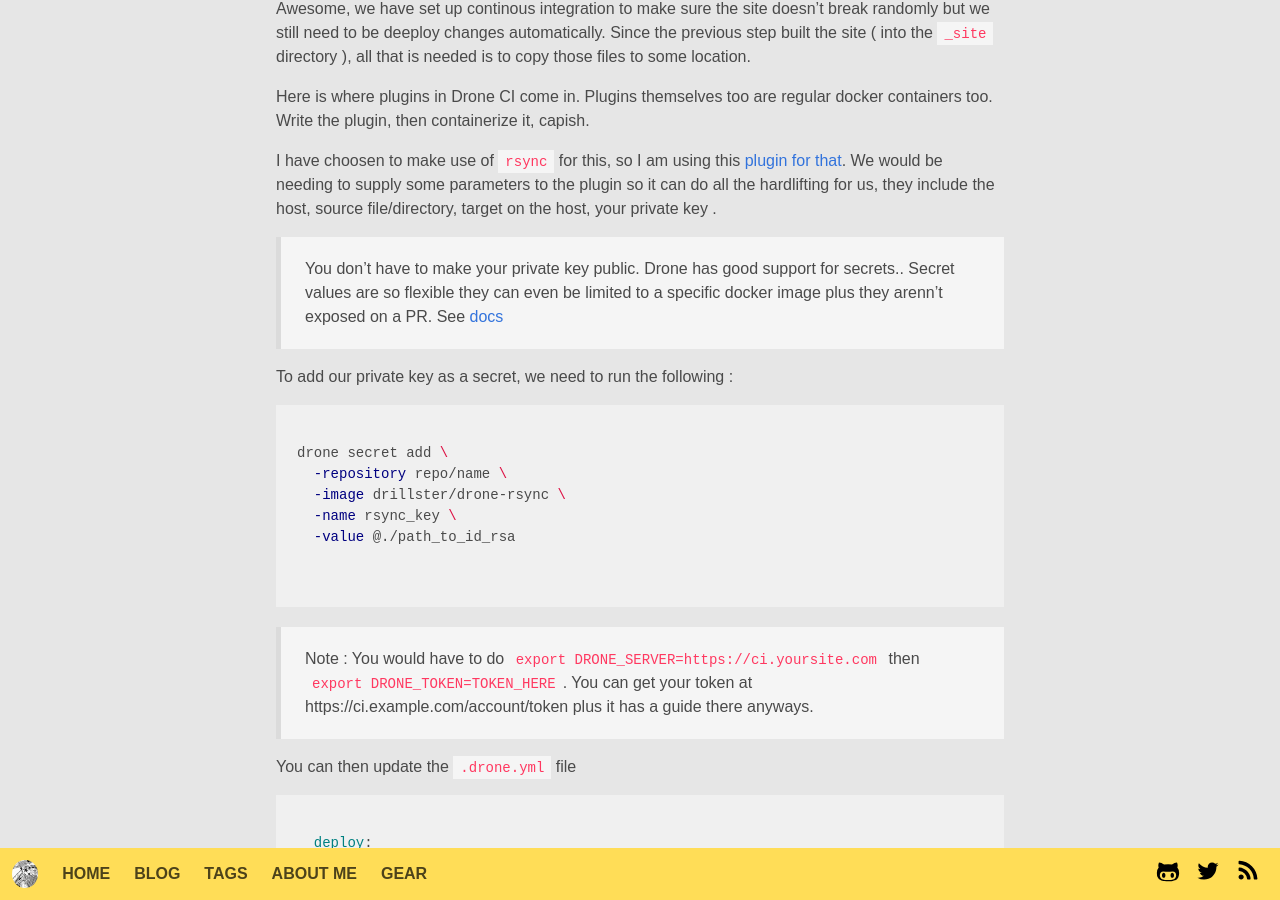
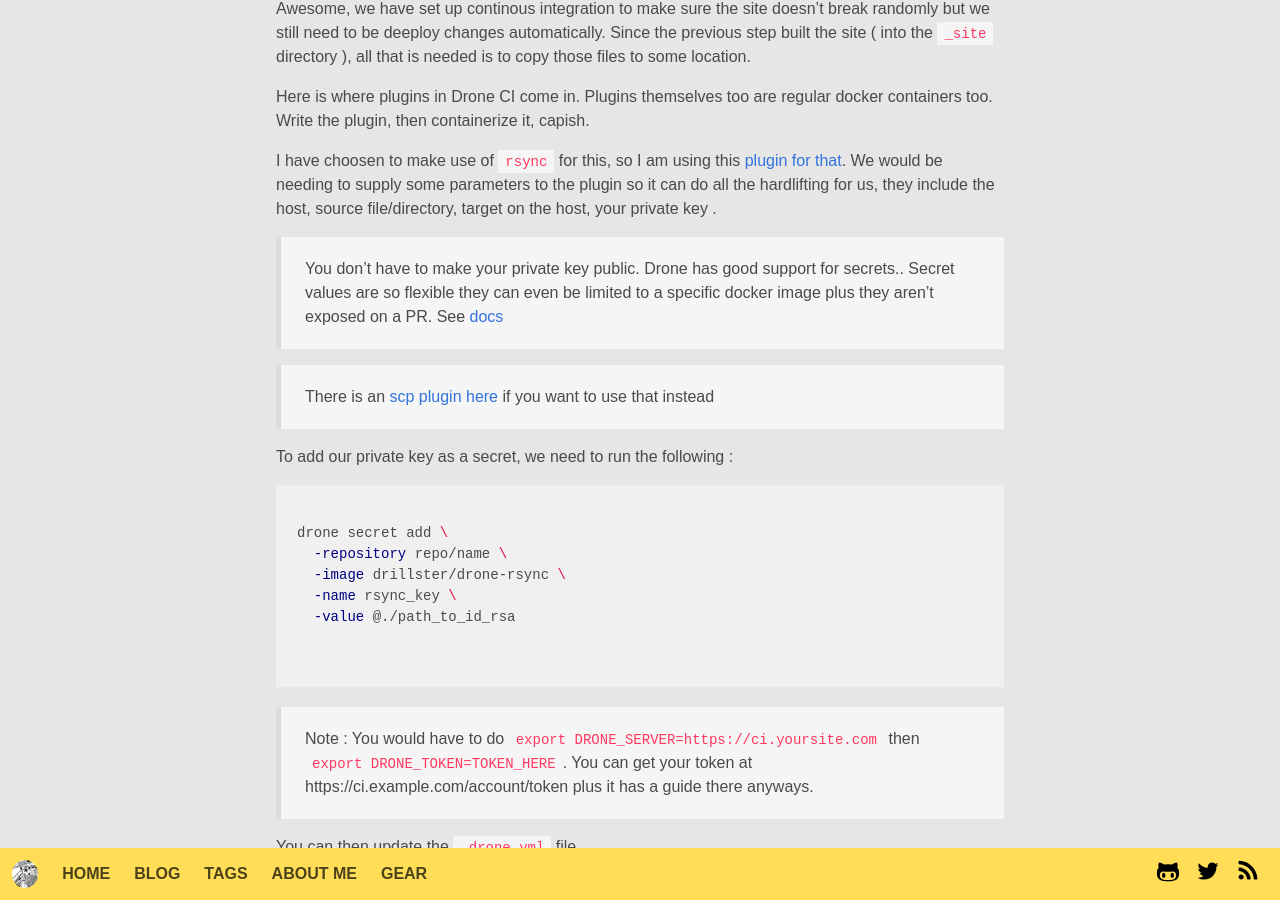
Before and after one commit to adelowo/portfolio, a Jekyll site: the page built from _posts/2018-10-10-drone-ci-to-deploy-a-jekyll-site.md, in a window 1280 px wide and 900 px high, scrolled down 2022 px. Built offline with Jekyll 4.4.1, drawn with Linux system fonts in a browser that asks for light colours; emoji names are drawn with the system emoji font; some web fonts are replaced; comment, search, counter and statistics services are not loaded.

Commit message:
add link to scp plugin

```diff
--- a/_posts/2018-10-10-drone-ci-to-deploy-a-jekyll-site.md
+++ b/_posts/2018-10-10-drone-ci-to-deploy-a-jekyll-site.md
@@ -101,7 +101,10 @@
 
 > You don't have to make your private key public. Drone has good support for
 secrets.. Secret values are so flexible they can even be limited to a specific docker
-image plus they arenn't exposed on a PR. See [docs](http://docs.drone.io/manage-secrets/)
+image plus they aren't exposed on a PR. See [docs](http://docs.drone.io/manage-secrets/)
+
+> There is an [scp plugin here](https://github.com/appleboy/drone-scp#usage-from-drone-ci) if you want to
+> use that instead
 
 To add our private key as a secret, we need to run the following :
 
```
